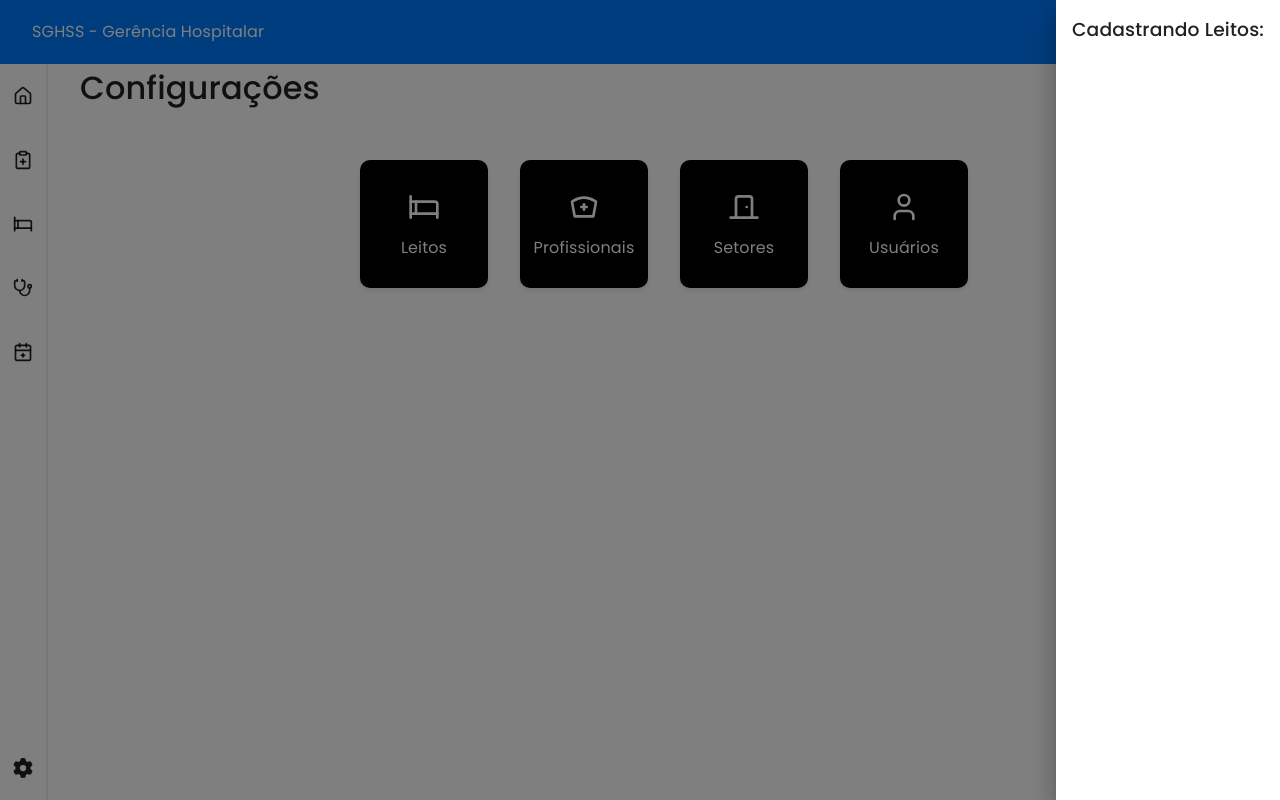
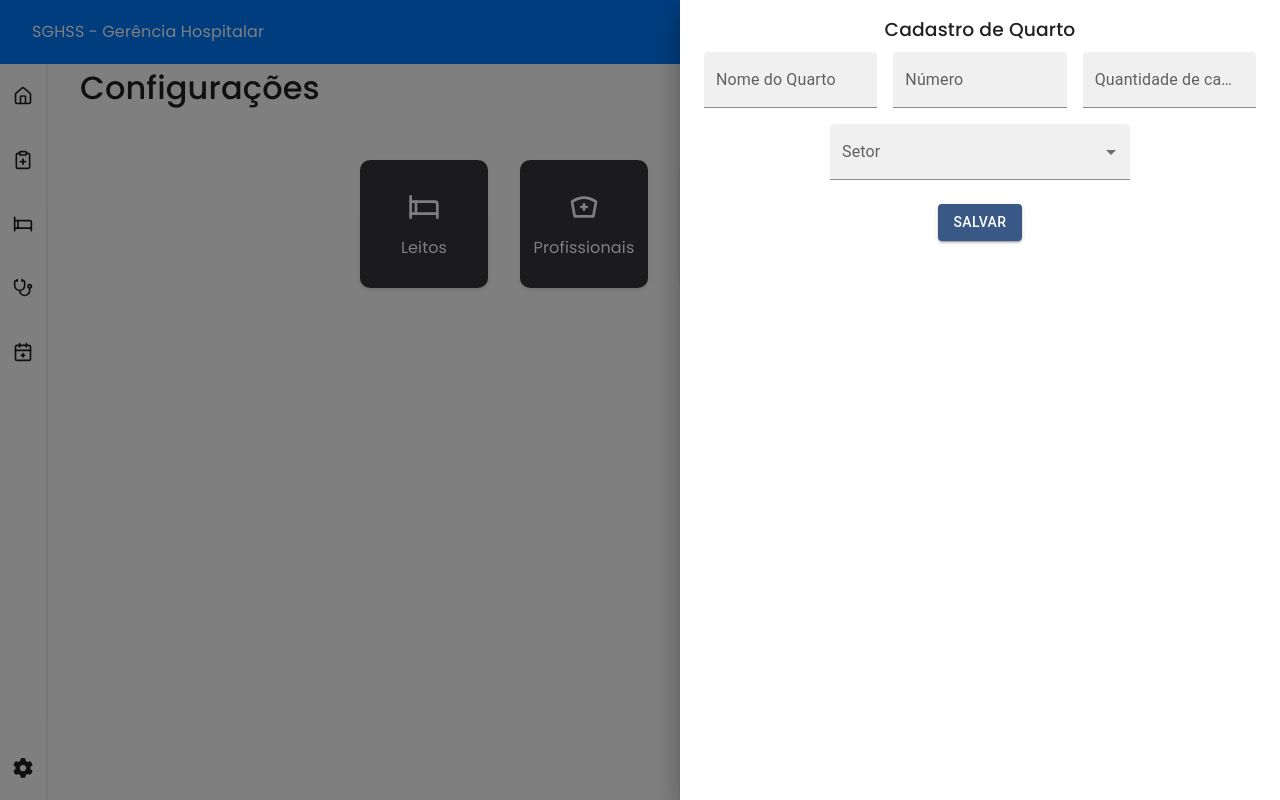
Before and after one commit to kaio-mendes/gestao-hospitalar, a React (Vite) app: page /configuracao in a window 1280 px wide. Both pictures are taken after a click on the element "Leitos". Built offline with nearby package versions, Linux system fonts and the light colour scheme.

Commit message:
formularios

```diff
--- /dev/null
+++ b/src/assets/styles/modules/ConfigForms/manage-users.module.css
@@ -0,0 +1,15 @@
+.item {
+  width: 100%;
+  height: 3rem;
+  display: flex;
+  justify-content: space-between;
+  margin-top: 0.5rem;
+  cursor: pointer;
+  background-color: #f0f0f046;
+  align-items: center;
+  padding: 0.5rem;
+}
+
+.item:hover {
+  background-color: #d1d1d1;
+}
--- a/src/assets/styles/pages/config.module.css
+++ b/src/assets/styles/pages/config.module.css
@@ -15,7 +15,7 @@
 .new {
   height: 8rem;
   width: 8rem;
-  background-color: #000000;
+  background-color: #373539;
   border-radius: 10px;
   display: flex;
   align-items: center;
@@ -29,8 +29,8 @@
 }
 
 .new:hover {
-  background-color: #b3b3b3;
-  transition: background-color 0.2s ease;
+  background-color: #293858;
+  transition: background-color 0.5s ease;
   transform: translateY(-4px);
   box-shadow: 0 4px 10px rgba(0, 0, 0, 0.2);
 }
--- /dev/null
+++ b/src/modules/forms/adm-forms/create-Room-form.tsx
@@ -0,0 +1,67 @@
+import { Box, Button, Drawer, FormControl, InputLabel, MenuItem, Select, TextField } from '@mui/material';
+import type { SetStateAction } from 'react';
+import type React from 'react';
+type Form = {
+  form: string;
+  setForm: React.Dispatch<SetStateAction<string>>;
+};
+export const CreateBeds: React.FC<Form> = ({ form, setForm }) => {
+  const setores = [
+    {
+      setor: 1,
+      ala: 'Pediatria',
+    },
+    {
+      setor: 2,
+      ala: 'Dermatologia',
+    },
+    {
+      setor: 3,
+      ala: 'Oncologia',
+    },
+    {
+      setor: 4,
+      ala: 'Neurologia',
+    },
+    {
+      setor: 5,
+      ala: 'Clínica',
+    },
+  ];
+  return (
+    <Drawer anchor="right" open={!!form} onClose={() => setForm('')}>
+      <Box sx={{ padding: 2, display: 'flex', flexDirection: 'column', width: 600, alignItems: 'center' }}>
+        <h3>Cadastro de Quarto</h3>
+        <form style={{ width: '100%', alignItems: 'center', display: 'flex', flexDirection: 'column' }}>
+          <Box sx={{ display: 'flex' }}>
+            <TextField fullWidth variant="filled" label="Nome do Quarto" name="quarto" sx={{ m: 1, width: '100%' }} />
+            <TextField fullWidth variant="filled" label="Número" name="num_quarto" sx={{ m: 1, width: '100%' }} />
+            <TextField
+              fullWidth
+              variant="filled"
+              label="Quantidade de camas"
+              name="qtd_camas"
+              sx={{ m: 1, width: '100%' }}
+            />
+          </Box>
+          <FormControl variant="filled" sx={{ m: 1, width: 300 }}>
+            <InputLabel id="setor">Setor</InputLabel>
+            <Select labelId="setor" id="setor">
+              {setores.map(setores => (
+                <MenuItem key={setores.setor} value={setores.ala}>
+                  {setores.ala}
+                </MenuItem>
+              ))}
+            </Select>
+          </FormControl>
+
+          <Box sx={{ display: 'flex', justifyContent: 'flex-end' }}>
+            <Button variant="contained" color="primary" type="submit" sx={{ mt: 2 }}>
+              Salvar
+            </Button>
+          </Box>
+        </form>
+      </Box>
+    </Drawer>
+  );
+};
--- /dev/null
+++ b/src/modules/forms/adm-forms/create-sector-form.tsx
@@ -0,0 +1,27 @@
+import { Box, Button, Drawer, TextField } from '@mui/material';
+import type { SetStateAction } from 'react';
+import type React from 'react';
+
+type Form = {
+  form: string;
+  setForm: React.Dispatch<SetStateAction<string>>;
+};
+
+export const CreateSector: React.FC<Form> = ({ form, setForm }) => {
+  return (
+    <Drawer anchor="right" open={!!form} onClose={() => setForm('')}>
+      <Box sx={{ padding: 2, display: 'flex', flexDirection: 'column', width: 600, alignItems: 'center' }}>
+        <h3>Cadastro de Setores</h3>
+        <form style={{ width: '100%', alignItems: 'center', display: 'flex', flexDirection: 'column' }}>
+          <TextField fullWidth variant="filled" label="Nome do Setor" name="Setor" sx={{ m: 1, width: '100%' }} />
+          <TextField fullWidth variant="filled" label="Responsável" name="Responsavel" sx={{ m: 1, width: '100%' }} />
+          <Box sx={{ display: 'flex', justifyContent: 'flex-end' }}>
+            <Button variant="contained" color="primary" type="submit" sx={{ mt: 2 }}>
+              Salvar
+            </Button>
+          </Box>
+        </form>
+      </Box>
+    </Drawer>
+  );
+};
--- /dev/null
+++ b/src/modules/forms/adm-forms/create-worker-form.tsx
@@ -0,0 +1,90 @@
+import { Box, Button, Drawer, FormControl, InputLabel, MenuItem, Select, TextField } from '@mui/material';
+import type { SetStateAction } from 'react';
+import type React from 'react';
+type Form = {
+  form: string;
+  setForm: React.Dispatch<SetStateAction<string>>;
+};
+export const CreateWorker: React.FC<Form> = ({ form, setForm }) => {
+  const setores = [
+    {
+      setor: 1,
+      ala: 'Pediatria',
+    },
+    {
+      setor: 2,
+      ala: 'Dermatologia',
+    },
+    {
+      setor: 3,
+      ala: 'Oncologia',
+    },
+    {
+      setor: 4,
+      ala: 'Neurologia',
+    },
+    {
+      setor: 5,
+      ala: 'Clínica',
+    },
+  ];
+  return (
+    <Drawer anchor="right" open={!!form} onClose={() => setForm('')}>
+      <Box sx={{ padding: 2, display: 'flex', flexDirection: 'column', width: 600, alignItems: 'center' }}>
+        <h3>Cadastro de Profissionais</h3>
+        <form style={{ width: '100%', alignItems: 'center', display: 'flex', flexDirection: 'column' }}>
+          <TextField
+            fullWidth
+            variant="filled"
+            label="Nome do Profissional"
+            name="NomeProfissional"
+            sx={{ m: 1, width: '100%' }}
+            required
+          />
+          <TextField
+            fullWidth
+            variant="filled"
+            label="Email"
+            name="Email"
+            sx={{ m: 1, width: '100%' }}
+            type="email"
+            required
+          />
+          <TextField
+            fullWidth
+            variant="filled"
+            label="Telefone"
+            name="Telefone"
+            sx={{ m: 1, width: '100%' }}
+            type="tel"
+            required
+          />
+          <TextField
+            fullWidth
+            variant="filled"
+            label="Senha"
+            name="senha"
+            sx={{ m: 1, width: '100%' }}
+            type="password"
+            required
+          />
+          <FormControl variant="filled" sx={{ m: 1, width: 300 }}>
+            <InputLabel id="setor">Setor</InputLabel>
+            <Select labelId="setor" id="setor">
+              {setores.map(setores => (
+                <MenuItem key={setores.setor} value={setores.ala}>
+                  {setores.ala}
+                </MenuItem>
+              ))}
+            </Select>
+          </FormControl>
+          <Box sx={{ display: 'flex', justifyContent: 'flex-end' }}>
+            <Button variant="contained" color="primary" type="submit" sx={{ mt: 2 }}>
+              Salvar
+            </Button>
+          </Box>
+        </form>
+      </Box>
+    </Drawer>
+  );
+};
--- /dev/null
+++ b/src/modules/forms/adm-forms/manage-users.tsx
@@ -0,0 +1,32 @@
+import { Box, Drawer } from '@mui/material';
+import type { SetStateAction } from 'react';
+import type React from 'react';
+import { LuPen } from 'react-icons/lu';
+import styles from '../../../assets/styles/modules/ConfigForms/manage-users.module.css';
+type Form = {
+  form: string;
+  setForm: React.Dispatch<SetStateAction<string>>;
+};
+
+export const ManageUsers: React.FC<Form> = ({ form, setForm }) => {
+  const users = [
+    { id: 0, nome: 'João', ocupacao: 'Cardiologista', status: 'Ativo' },
+    { id: 1, nome: 'Kaio', ocupacao: 'Clinico Geral', status: 'Inativo' },
+    { id: 2, nome: 'Marina', ocupacao: 'Neurologista', status: 'Ativo' },
+  ];
+  return (
+    <Drawer anchor="right" open={!!form} onClose={() => setForm('')}>
+      <Box sx={{ padding: 2, display: 'flex', flexDirection: 'column', width: 600, alignItems: 'center' }}>
+        <h3>Gerenciar usuários</h3>
+
+        {users.map(usuario => (
+          <div className={styles.item} key={usuario.id}>
+            <h3>{usuario.nome}</h3>
+
+            <LuPen />
+          </div>
+        ))}
+      </Box>
+    </Drawer>
+  );
+};
--- a/src/modules/forms/config-forms.tsx
+++ b/src/modules/forms/config-forms.tsx
@@ -1,6 +1,9 @@
-import { Box, Drawer, TextField } from '@mui/material';
-import type { SetStateAction } from 'react';
+import type { JSX, SetStateAction } from 'react';
 import type React from 'react';
+import { CreateBeds } from './adm-forms/create-Room-form';
+import { CreateWorker } from './adm-forms/create-worker-form';
+import { CreateSector } from './adm-forms/create-sector-form';
+import { ManageUsers } from './adm-forms/manage-users';
 
 type Form = {
   form: string;
@@ -8,11 +11,12 @@ type Form = {
 };
 
 export const ConfigForms: React.FC<Form> = ({ form, setForm }) => {
-  return (
-    <Drawer anchor="right" open={!!form} onClose={() => setForm('')}>
-      <Box sx={{ padding: 2, alignItems: 'center', display: 'flex', flexDirection: 'column' }}>
-        <h3>Cadastrando {form}:</h3>
-      </Box>
-    </Drawer>
-  );
+  const renderForms: Record<string, JSX.Element> = {
+    Leitos: <CreateBeds form={form} setForm={setForm} />,
+    Profissionais: <CreateWorker form={form} setForm={setForm} />,
+    Setores: <CreateSector form={form} setForm={setForm} />,
+    Usuarios: <ManageUsers form={form} setForm={setForm} />,
+  };
+
+  return renderForms[form] ?? null;
 };
```
